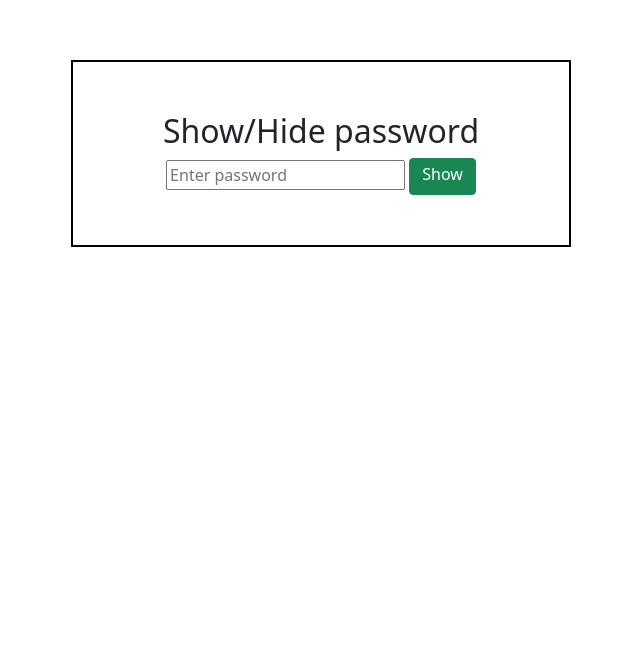
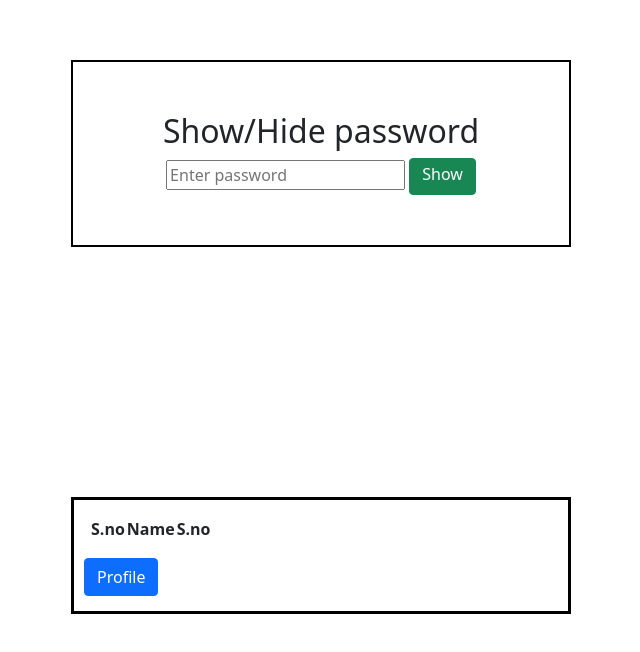
Before and after one commit to saileshtuniki/JS-Task-2, a plain HTML site: page index.html in a window 1280 px wide. Shown: the part 618-1270 px from the top of the page, without its empty margins (319-959 px from the left). Before the commit the page ends 1115 px from the top, so only its background shows below. Drawn offline with nearby package versions, Linux system fonts and the light colour scheme.

Commit message:
dom-manip-day2

```diff
--- a/index.css
+++ b/index.css
@@ -22,3 +22,19 @@
     text-align: center;
 
 }
+
+#cardhead{
+    width:  500px;
+    border: 3px solid black;
+    padding: 50px auto;
+    margin: 200px auto;
+    margin-top: 20px auto;
+    text-align: left;
+    justify-content: left;
+}
+
+#profile-btn{
+    margin-left: 10px;
+    margin-bottom: 15px;
+
+}
--- a/index.html
+++ b/index.html
@@ -25,6 +25,22 @@
 
     </div>
 
+    <div id="cardhead">
+        <div id="carddetails" class="card-body">
+            <table id="tabledata">
+              <thead>
+                <tr>
+                    <th scope="col">S.no</th>
+                    <th scope="col">Name</th>
+                    <th scope="col">S.no</th>
+                </tr>
+              </thead>
+            </table>
+        </div>
+        <button id="profile-btn" class="btn btn-primary" >Profile</button>
+
+    </div>
+
 
     <script src="text.js"></script>
 </body>
```
